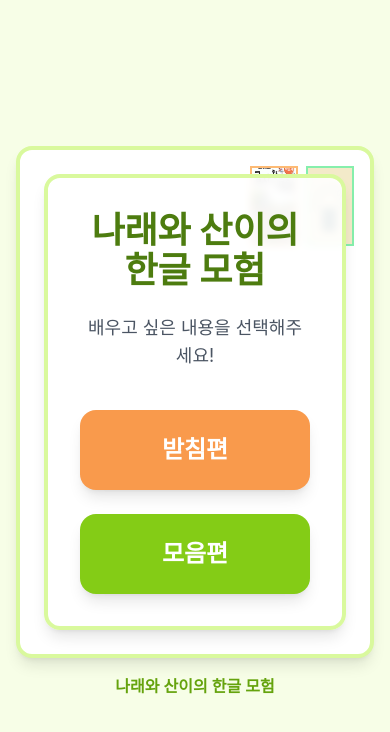
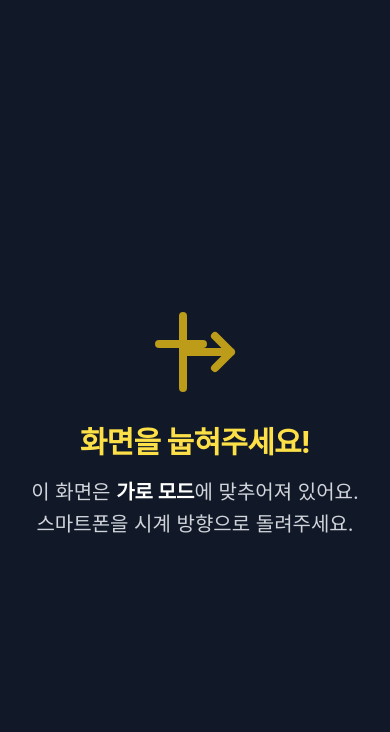
Before and after one commit to rgbookm-tech/naraesani, a React (Create React App) app: page / in a window 390 px wide. Shown: the top 732 px of the page. Built offline with nearby package versions, Linux system fonts and the light colour scheme.

Commit message:
feat: Add portrait orientation overlay

```diff
--- a/src/App.tsx
+++ b/src/App.tsx
@@ -10,6 +10,22 @@ import VowelApp from './VowelApp';
 
 // 이미지 경로 헬퍼
 import { getImagePath } from './utils/imagePath';
+
+const PortraitOverlay = () => (
+  <div className="portrait-overlay fixed inset-0 z-[100] bg-gray-900 flex-col items-center justify-center text-white p-6">
+    <div className="animate-pulse mb-6">
+      <svg className="w-24 h-24 text-yellow-400 mx-auto" fill="none" stroke="currentColor" viewBox="0 0 24 24">
+        {/* Phone rotate icon */}
+        <path strokeLinecap="round" strokeLinejoin="round" strokeWidth={2} d="M3 10h11M9 21V3M17 16l4-4m0 0l-4-4m4 4H9" />
+      </svg>
+    </div>
+    <h2 className="text-3xl font-bold mb-4 text-center text-yellow-300 tracking-tight">화면을 눕혀주세요!</h2>
+    <p className="text-xl text-gray-300 text-center leading-relaxed">
+      이 화면은 <span className="font-bold text-white">가로 모드</span>에 맞추어져 있어요.<br/>
+      스마트폰을 시계 방향으로 돌려주세요.
+    </p>
+  </div>
+);
 
 interface ConsonantAppProps {
   onGoHome: () => void;
@@ -219,6 +235,7 @@ const App: React.FC = () => {
 
   return (
     <div className="min-h-screen bg-lime-50 text-gray-800 flex items-center justify-center p-4">
+      <PortraitOverlay />
       {/* 모음편은 더 넓은 레이아웃을 사용하므로 max-w-5xl로 확장합니다. */}
       <main className={`w-full ${appState === 'vowel_workbook' ? 'max-w-5xl' : 'max-w-4xl'} mx-auto`}>
         <div className="bg-white rounded-2xl shadow-lg p-6 md:p-10 border-4 border-lime-200 relative">
--- a/src/index.css
+++ b/src/index.css
@@ -18,3 +18,14 @@ body {
 #root {
   min-height: 100vh;
 }
+
+/* 세로 모드 안내 오버레이 */
+.portrait-overlay {
+  display: none !important;
+}
+
+@media screen and (orientation: portrait) and (max-width: 899px) { /* tablets and phones */
+  .portrait-overlay {
+    display: flex !important;
+  }
+}
```
